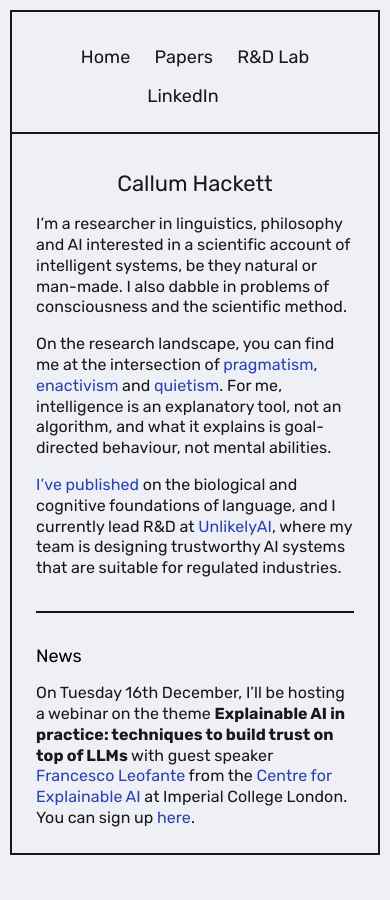
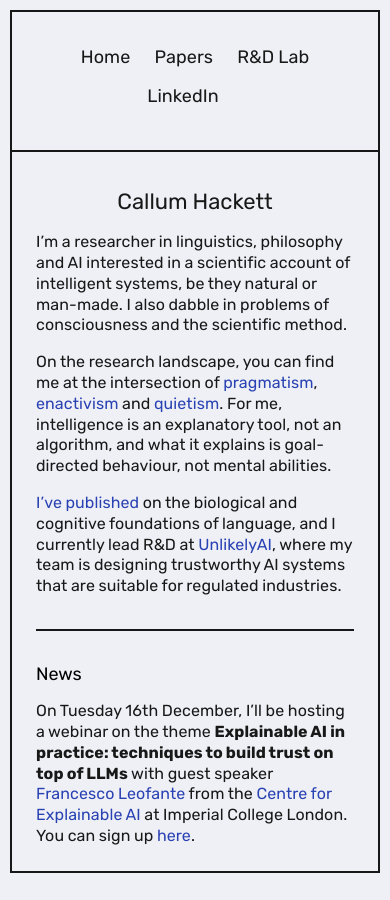
Before and after one commit to callumhackett/callumhackett.github.io, a Jekyll site: the page built from index.md, in a window 390 px wide. Built offline with Jekyll 4.4.1, drawn with Linux system fonts in a browser that asks for light colours.

Commit message:
content updates

```diff
--- a/assets/css/core.css
+++ b/assets/css/core.css
@@ -156,7 +156,7 @@ audio {
     }
     #navigation {
         display: flex;
-        padding: 36px 24px 24px 24px;
+        padding: 36px 24px 42px 24px;
         row-gap: 18px;
         column-gap: 24px;
         align-items: center;
```
